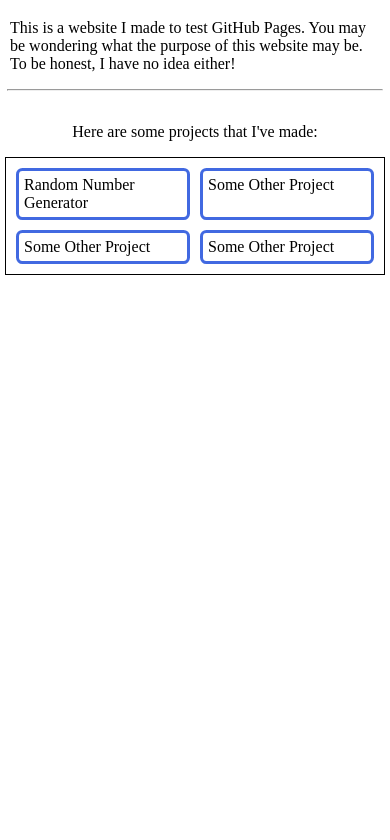
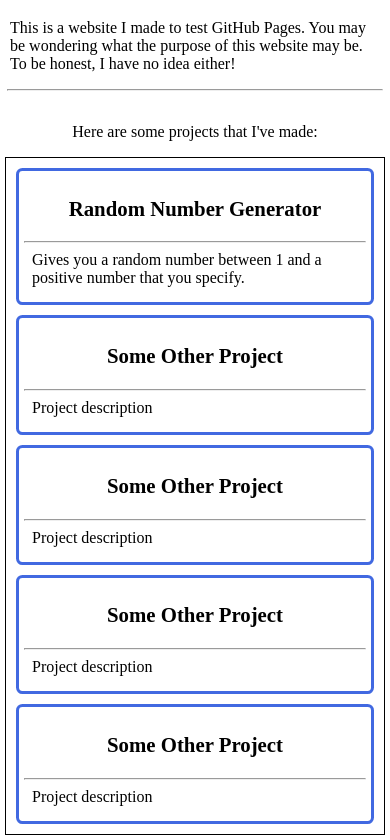
Before and after one commit to DNAwastaken/dnawastaken.github.io, a plain HTML site: page index.html in a window 390 px wide. Shown: the part 136-976 px from the top of the page. Before the commit the page ends 844 px from the top, so only its background shows below. Drawn offline with Linux system fonts and the light colour scheme.

Commit message:
Added some responsiveness to the "projects" grid.

```diff
--- a/index.html
+++ b/index.html
@@ -3,7 +3,9 @@
 <head>
   <meta charset="UTF-8" />
   <title>DNA's Homepage</title>
+
   <link rel="stylesheet" href="style.css">
+  <script src="script.js"></script>
 </head>
 <body>
   <header class="header-main">
@@ -27,20 +29,31 @@
     <hr style="margin-right: 7px; margin-left: 7px;">
 
     <p style="text-align: center; margin-top: 2em;">Here are some projects that I've made:</p>
-    <div id="projects-wrapper">
     <div id="projects-grid">
       <div id="project-rng" class="projects-grid-item">
-          Random Number Generator
+        <p>Random Number Generator</p>
+        <hr>
+        <p>Gives you a random number between 1 and a positive number that you specify.</p>
       </div>
       <div class="projects-grid-item">
-          Some Other Project
+        <p>Some Other Project</p>
+        <hr>
+        <p>Project description</p>
       </div>
       <div class="projects-grid-item">
-          Some Other Project
+        <p>Some Other Project</p>
+        <hr>
+        <p>Project description</p>
       </div>
       <div class="projects-grid-item">
-          Some Other Project
+        <p>Some Other Project</p>
+        <hr>
+        <p>Project description</p>
       </div>
+      <div class="projects-grid-item">
+        <p>Some Other Project</p>
+        <hr>
+        <p>Project description</p>
       </div>
     </div>
 <!--
--- a/style.css
+++ b/style.css
@@ -66,18 +66,16 @@
 
 /* Projects CSS */
 
-#projects-wrapper {
+#projects-grid {
   --grid-item-border-color: royalblue;
+
+  display: grid;
+  grid-template-columns: repeat(auto-fit, minmax(250px, 1fr));
+  gap: 10px;
 
   border: 1px solid black;
   padding: 10px;
   margin: 5px;
-}
-
-#projects-grid {
-  display: grid;
-  grid-template-columns: repeat(2, 1fr);
-  gap: 10px;
 }
 
 .projects-grid-item {
@@ -85,3 +83,13 @@
   border-radius: 0.4rem;
   padding: 5px;
 }
+
+.projects-grid-item p:first-child {
+  text-align: center;
+  font-size: 1.3rem;
+  font-weight: bold;
+}
+
+.projects-grid-item p:last-child {
+  margin: 0 auto 10px 0.5rem;
+}
```
Lines whose indentation alone changed are shown as unchanged.
